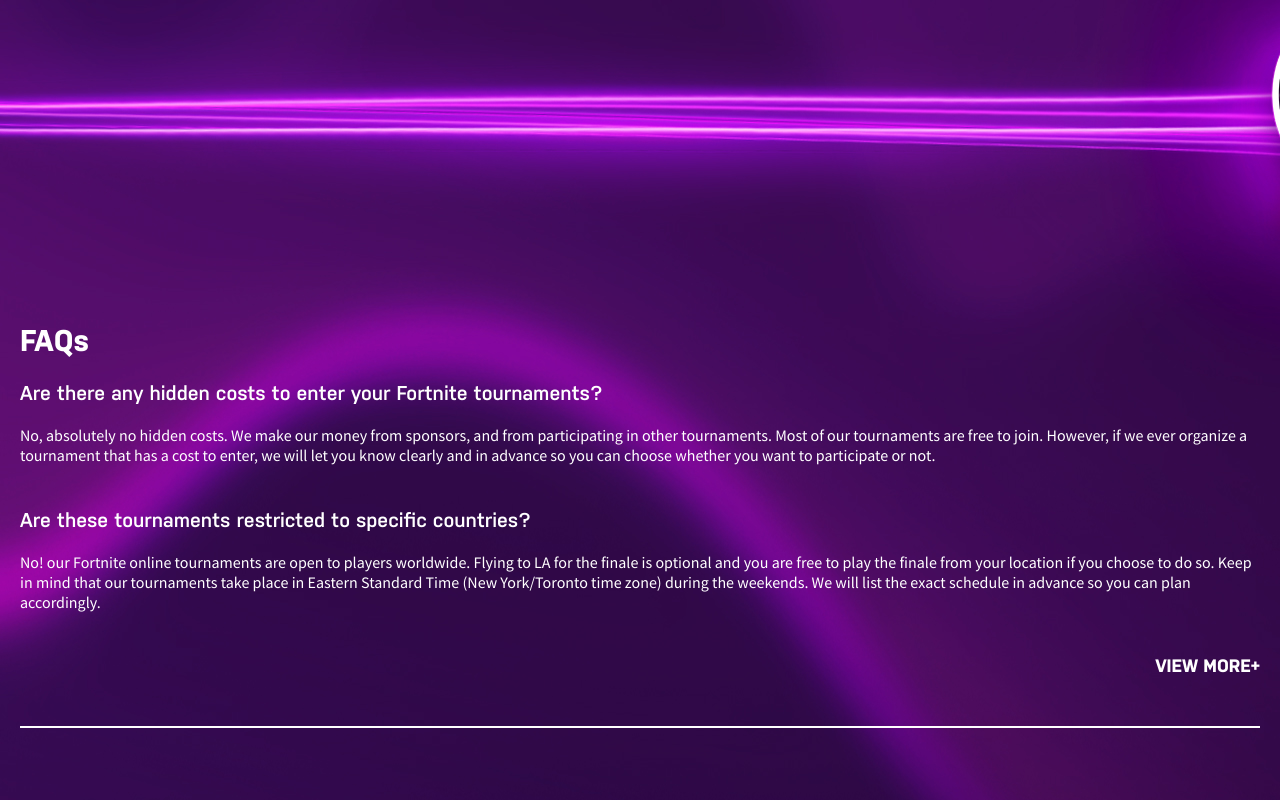
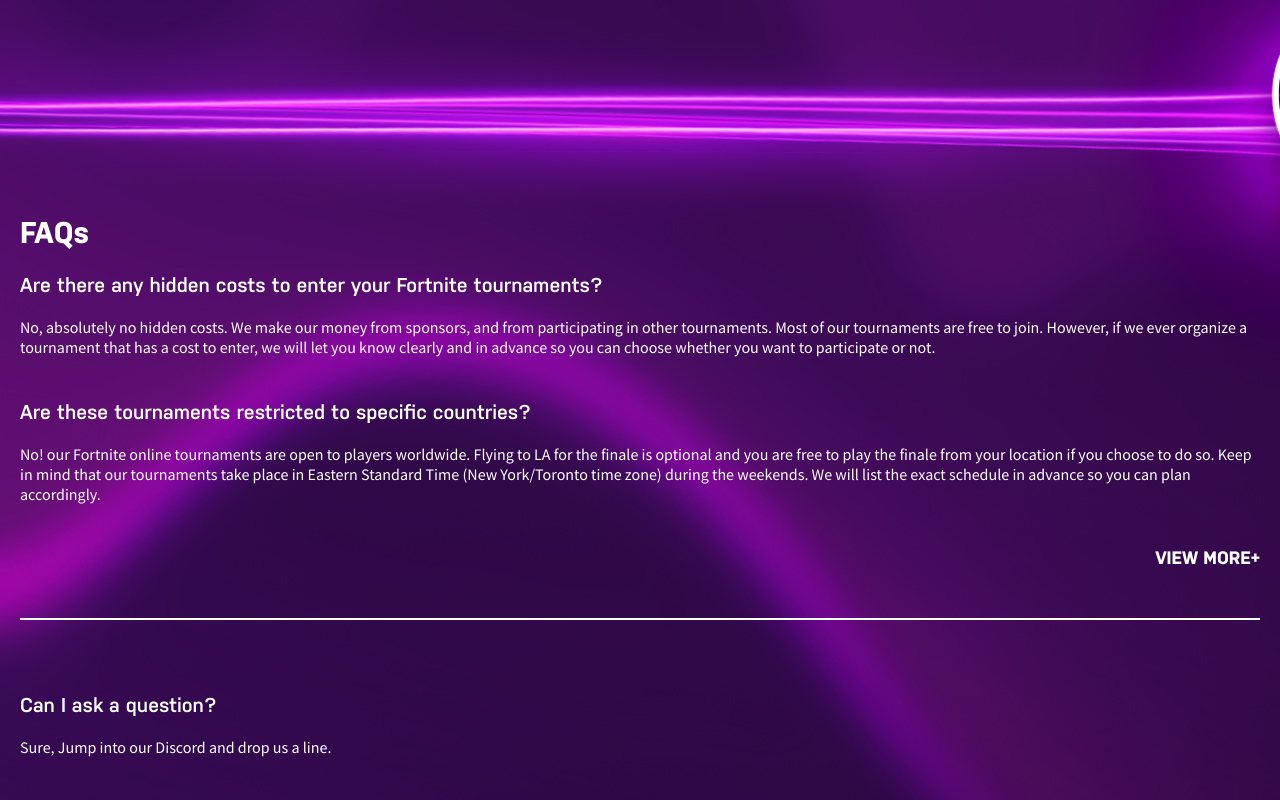
Before and after one commit to Coystark/team33-lp-tournament-may, a Next.js app: page / in a window 1280 px wide. Shown: the part 3920-4720 px from the top of the page. Built offline with nearby package versions, Linux system fonts and the light colour scheme.

Commit message:
ajustes faq

```diff
--- a/src/layers/Layer5/styles.ts
+++ b/src/layers/Layer5/styles.ts
@@ -5,7 +5,10 @@
   max-width: 1500px;
   padding: 90px 20px 90px 20px;
   width: 100%;
-  position: absolute;
+
+  @media(min-width: 769px) {
+    position: absolute;
+  }
 
  /* height: 700px;
   overflow-y: auto;
@@ -30,14 +33,16 @@
   background-color: #3f0d62;
   display: flex;
   justify-content: center;
-  align-items: center;
   width: 100%;
-  min-height: 1080px;
 
   background: url("images/layer5bg.jpg");
   background-size: cover;
   background-repeat: no-repeat;
   background-position: top center;
+
+  @media(min-width: 769px) {
+    min-height: 1080px;
+  }
 `;
 
 export const Title = styled.div`
```
